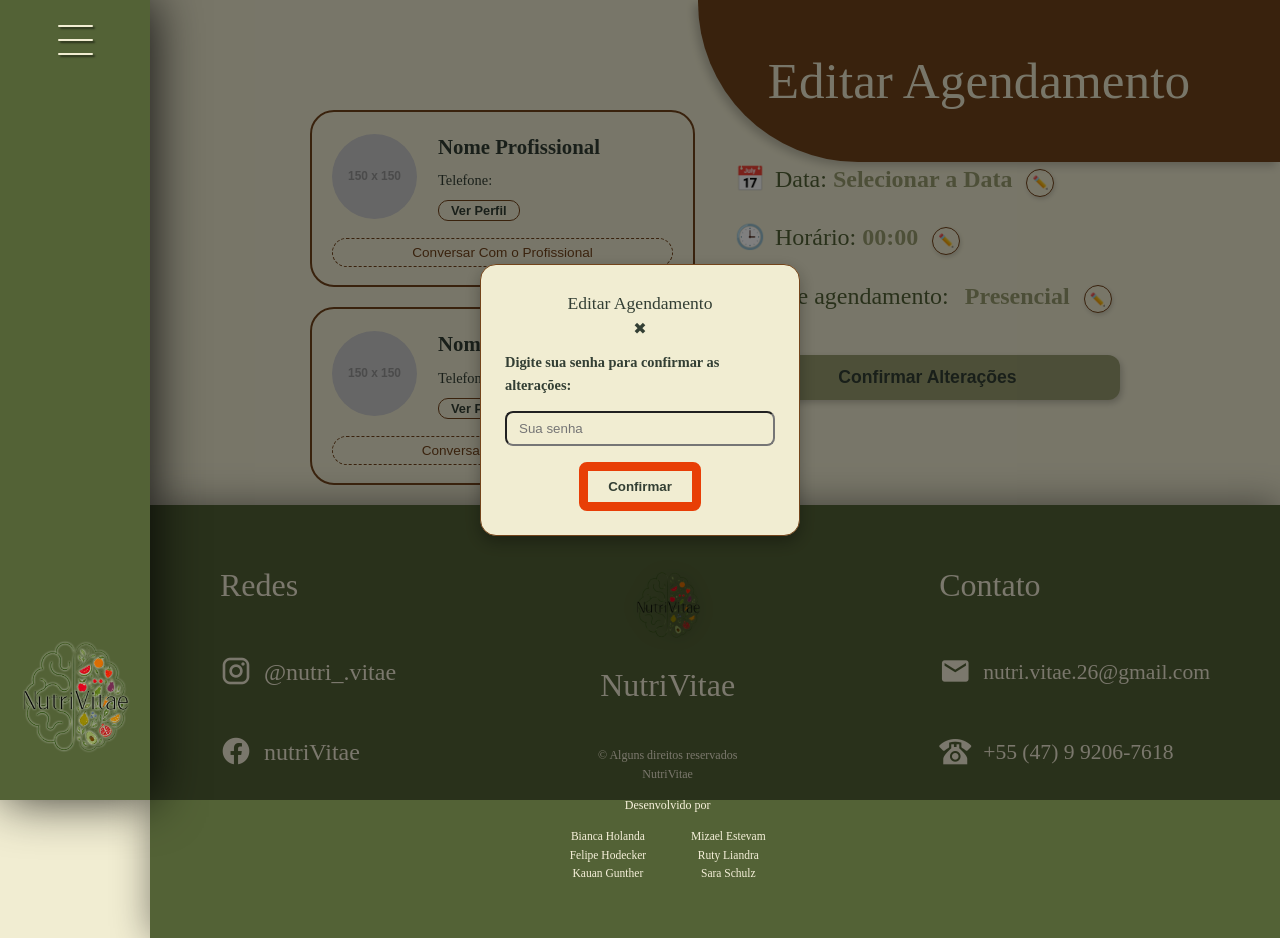
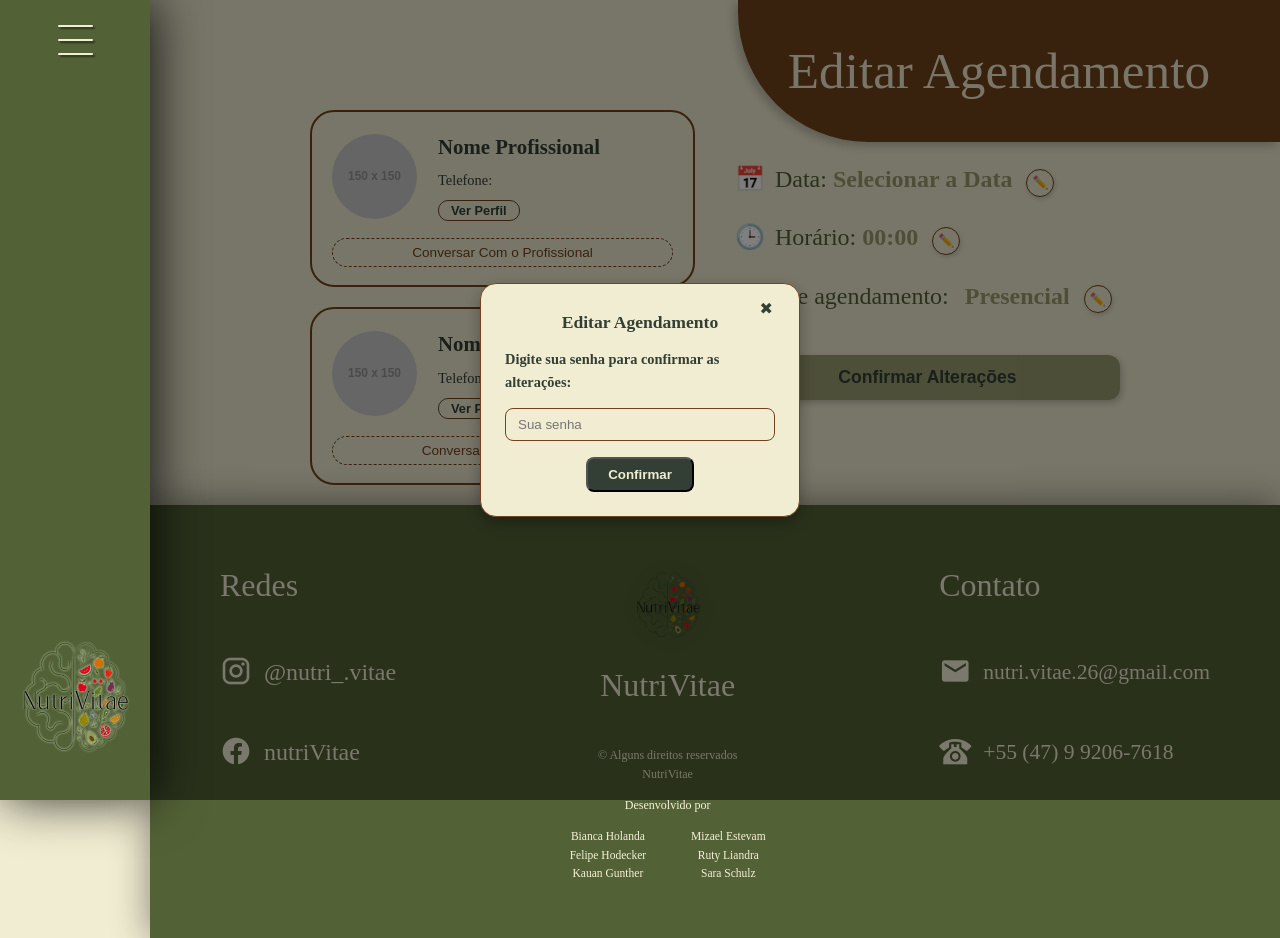
Before and after one commit to nutriVitae-hack2026/nutriVitae, a Vue app: page /editar in a window 1280 px wide. Both pictures are taken after a click on the button "Confirmar Alterações". Built offline with nearby package versions, Linux system fonts and the light colour scheme; a web font is replaced by a local one.

Commit message:
feat - melhorias na estilização do modal e ajustes de layout

```diff
--- a/src/components/consultas/editarComponent.vue
+++ b/src/components/consultas/editarComponent.vue
@@ -181,9 +181,9 @@ function meConfirmarEdicao() {
 
     <div v-if="mostrarModalSenha" class="modal-overlay" @click.self="mostrarModalSenha = false">
       <div class="modal-card">
+        <button class="btn-fechar-modal" @click="mostrarModalSenha = false">✖</button>
         <div class="modal-header">
           <h3>Editar Agendamento</h3>
-          <button class="btn-fechar-modal" @click="mostrarModalSenha = false">✖</button>
         </div>
 
         <p class="modal-instruction">Digite sua senha para confirmar as alterações:</p>
@@ -204,14 +204,14 @@ function meConfirmarEdicao() {
 
 <style scoped>
 
- .header-banner {
+.header-banner {
   position: fixed;
   top: 0;
   right: 0;
   background-color: #73441b;
   color: #f2ebd9;
-  padding: 40px 90px 40px 70px;
-  border-radius: 0 0 0 160px;
+  padding: 30px 70px 30px 50px;
+  border-radius: 0 0 0 130px;
   box-shadow: -4px 4px 8px rgba(0, 0, 0, 0.2);
   text-align: center;
   z-index: 10;
@@ -284,12 +284,14 @@ function meConfirmarEdicao() {
 }
 
 .modal-card {
-  background-color: #f1edd2;
+  background-color: #F1EDD2;
+  border: 1px solid #73441b;
   padding: 24px;
   border-radius: 16px;
   width: 320px;
   text-align: center;
   box-shadow: 0 6px 16px rgba(0, 0, 0, 0.3);
+  position: relative;
 }
 
 .modal-header {
@@ -303,6 +305,7 @@ function meConfirmarEdicao() {
 .modal-header h3 {
   margin: 0;
   font-size: 1.1rem;
+  font-weight: bold;
 }
 
 .btn-fechar-modal {
@@ -311,6 +314,10 @@ function meConfirmarEdicao() {
   font-size: 1rem;
   cursor: pointer;
   color: #333f34;
+  position: absolute;
+  top: 16px;
+  right: 20px;
+  line-height: 1;
 }
 
 .modal-instruction {
@@ -325,16 +332,16 @@ function meConfirmarEdicao() {
   width: 100%;
   padding: 8px 12px;
   border-radius: 8px;
-  background-color: #f1edd2;
+  border: 1px solid #73441b;
+  background-color: #F1EDD2;
   margin-bottom: 16px;
   box-sizing: border-box;
   outline: none;
 }
 
 .btn-confirmar-modal {
-  background-color: #f1edd2;
-  border: 9px solid #e83e06;
-  color: #333f34;
+  background-color: #333F34;
+  color: #F1EDD2;
   font-weight: bold;
   border-radius: 8px;
   padding: 8px 20px;
```
